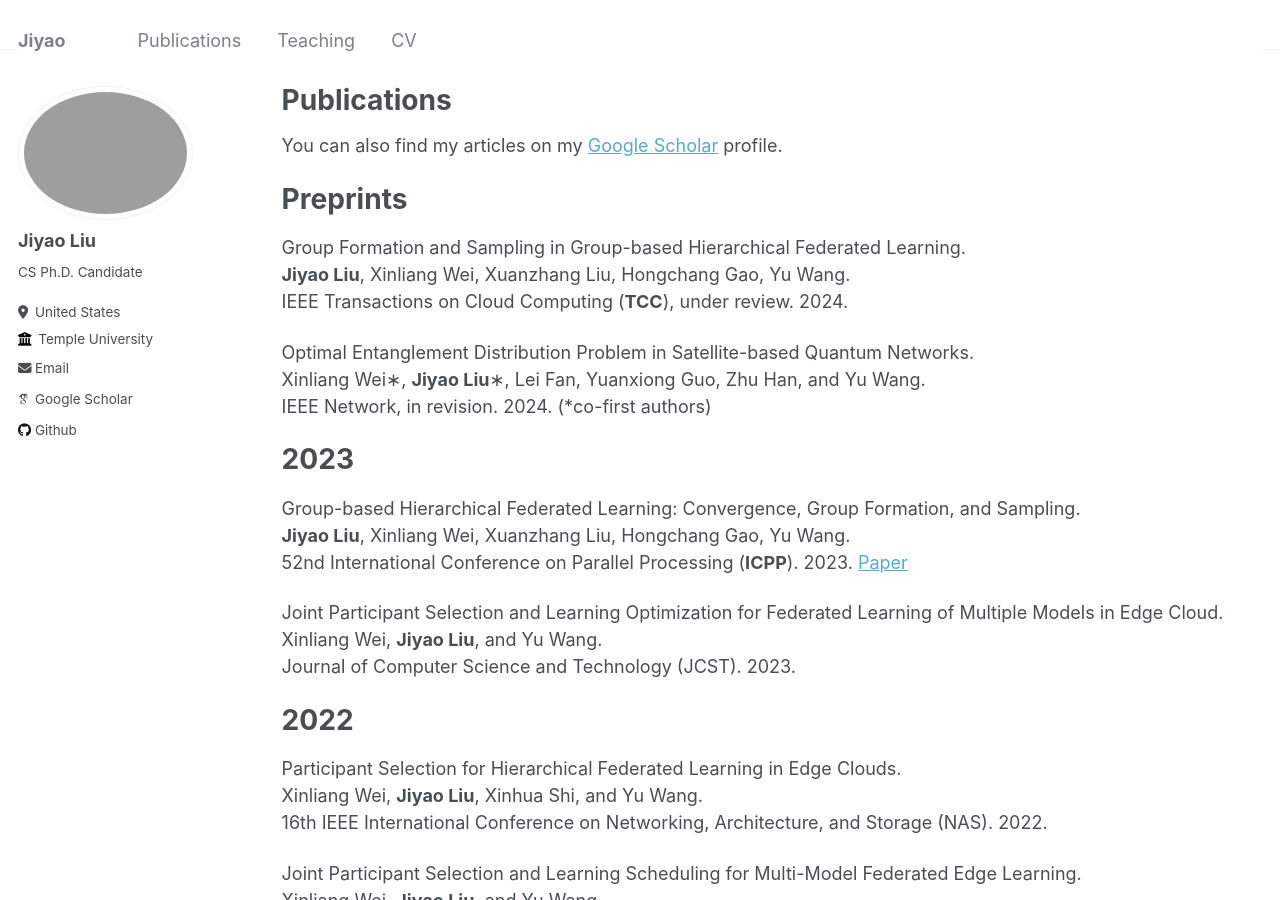
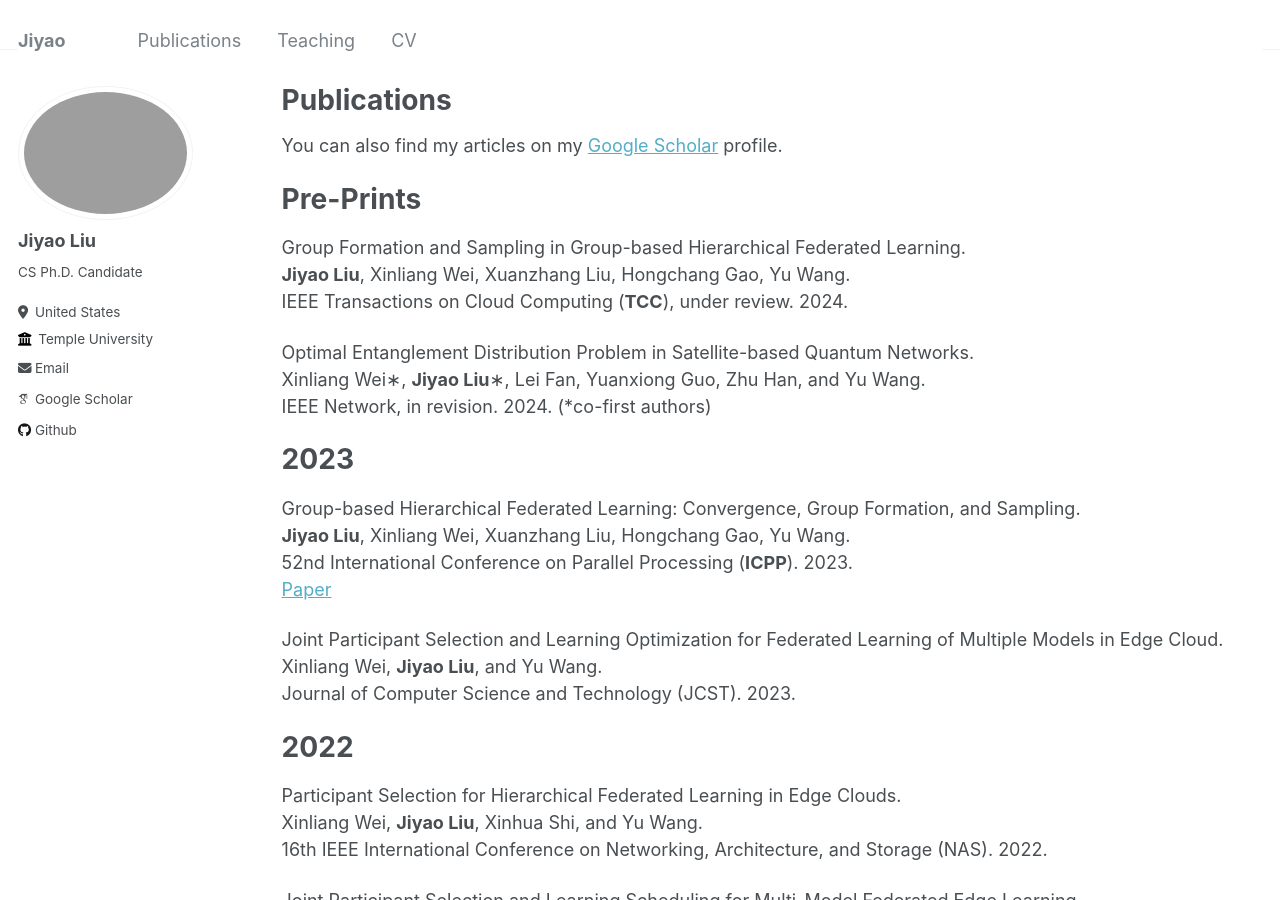
Before and after one commit to Jiyao17/Jiyao17.github.io-backup, a Jekyll site: the page built from _pages/publications.md, in a window 1280 px wide and 900 px high. Built offline with Jekyll 4.4.1, drawn with Linux system fonts in a browser that asks for light colours; some web fonts are replaced.

Commit message:
Update publications.md

```diff
--- a/_pages/publications.md
+++ b/_pages/publications.md
@@ -7,7 +7,7 @@ author_profile: true
 
 You can also find my articles on my [Google Scholar](https://scholar.google.com/citations?user=fKvC6OMAAAAJ){:target="_blank"} profile.
 
-# Preprints
+# Pre-Prints
 
 Group Formation and Sampling in Group-based Hierarchical Federated Learning.
 **Jiyao Liu**, Xinliang Wei, Xuanzhang Liu, Hongchang Gao, Yu Wang.
```
